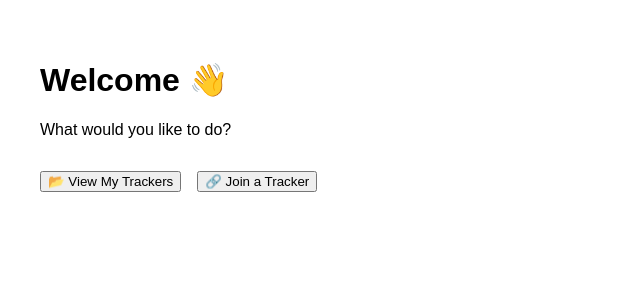
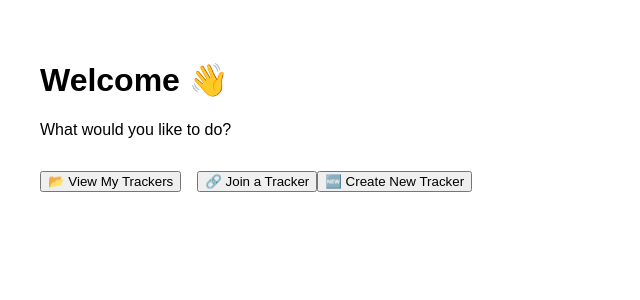
Before and after one commit to rishavgoel95/family-finance-tracker, a Next.js app: page /start in a window 1280 px wide. Shown: the top 300 px of the page, without its empty margins (0-640 px from the left). Built offline with nearby package versions, Linux system fonts and the light colour scheme.

Commit message:
Update start.tsx

```diff
--- a/pages/start.tsx
+++ b/pages/start.tsx
@@ -14,6 +14,9 @@ export default function Start() {
         <Link href="/invite">
           <button>🔗 Join a Tracker</button>
         </Link>
+        <Link href="/create-tracker">
+  <button>🆕 Create New Tracker</button>
+</Link>
       </div>
     </div>
   );
```
